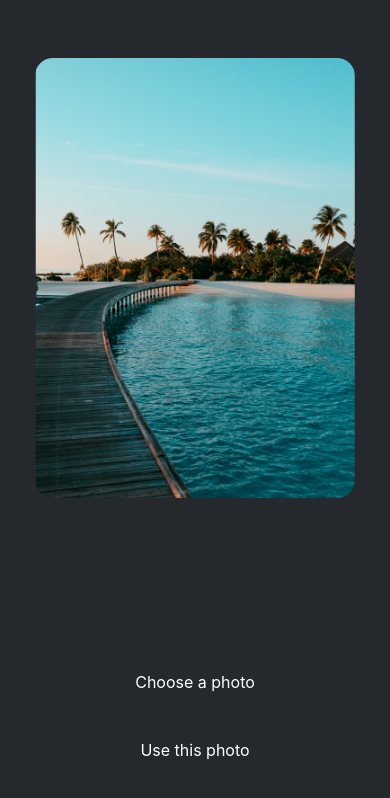
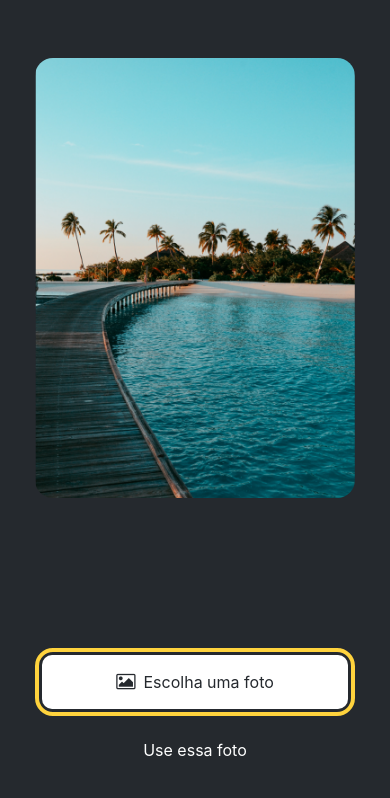
Before and after one commit to VMarquesin/StickerSmash, a React Native app: screen / in a window 390 px wide. Shown: the top 798 px of the page. Built offline with nearby package versions, Linux system fonts and the light colour scheme.

Commit message:
atualização

```diff
--- a/App.js
+++ b/App.js
@@ -3,21 +3,68 @@ import { StyleSheet, Text, View, Image } from "react-native";
 
 import ImageViewer from "./components/ImageViewer";
 import Button from "./components/Button";
+import * as ImagePicker from "expo-image-picker";
+import { useState } from "react";
 
 const PlaceholderImage = require("./assets/images/background-image.png");
 
 export default function App() {
+   const [showAppOptions, setShowAppOptions] = useState(false);
+
+   const [selectedImage, setSelectedImage] = useState(null);
+
+   const pickImageAsync = async () => {
+      let result = await ImagePicker.launchImageLibraryAsync({
+         allowEditing: true,
+         quality: 1,
+      });
+      if (!result.canceled) {
+         setSelectedImage(result.assets[0].uri);
+         setShowAppOptions(true);
+      } else {
+         alert("Você não selecionou uma imagem.");
+      }
+   };
+   const onReset = () => {
+      setShowAppOptions(false);
+   };
+
+   const onAddSticker = () => {};
+
+   const onSaveImageAsync = async () => {};
    return (
       <View style={styles.container}>
-         {/* <Text style={{ color: "#fff" }}>Hello world!</Text> */}
          <View style={styles.imageContainer}>
-            <ImageViewer placeholderImageSource={PlaceholderImage} />
-            {/* <ImageViewer source={PlaceholderImage} style={styles.image} /> */}
+            <ImageViewer
+               placeholderImageSource={PlaceholderImage}
+               selectedImage={selectedImage}
+            />
          </View>
-         <View style={styles.footerContainer}>
-            <Button label="Choose a photo" />
-            <Button label="Use this photo" />
-         </View>
+         {showAppOptions ? (
+            <View style={styles.optionsContainer}>
+               <View style={styles.optionsRow}>
+                  <IconButton icon="refresh" label="Reset" onPress={onReset} />
+                  <CircleButton onPress={onAddSticker} />
+                  <IconButton
+                     icon="save-alt"
+                     label="Save"
+                     onPress={onSaveImageAsync}
+                  />
+               </View>
+            </View>
+         ) : (
+            <View style={styles.footerContainer}>
+               <Button
+                  theme="primary"
+                  label="Escolha uma foto"
+                  onPress={pickImageAsync}
+               />
+               <Button
+                  label="Use essa foto"
+                  onPress={() => setShowAppOptions(true)}
+               />
+            </View>
+         )}
          <StatusBar style="auto" />
       </View>
    );
@@ -43,9 +90,18 @@ const styles = StyleSheet.create({
       flex: 1 / 3,
       alignItems: "center",
    },
+   optionsContainer: {
+      position: "absolute",
+      bottom: 80,
+   },
+   optionsRow: {
+      alignItems: "center",
+      flexDirection: "row",
+   },
    //  image: {
    //     width: 320,
    //     height: 440,
    //     borderRadius: 18,
    //  },
 });
+// modal emoji
--- a/components/Button.js
+++ b/components/Button.js
@@ -1,11 +1,39 @@
 import { StyleSheet, View, Pressable, Text } from "react-native";
+import FontAwesome from "@expo/vector-icons/FontAwesome";
 
-export default function Button({ label }) {
+export default function Button({ label, theme, onPress }) {
+   if (theme === "primary") {
+      return (
+         <View
+            style={[
+               styles.buttonContainer,
+               { borderWidth: 4, borderColor: "#ffd33d", borderRadius: 18 },
+            ]}
+         >
+            <Pressable
+               style={[styles.button, { backgroundColor: "#fff" }]}
+               onPress={onPress}
+               // onPress={() => alert("você pressionou o botão.")}
+            >
+               <FontAwesome
+                  name="picture-o"
+                  size={18}
+                  color="#25292e"
+                  style={styles.buttonIcon}
+               />
+               <Text style={[styles.buttonLabel, { color: "#25292e" }]}>
+                  {label}
+               </Text>
+            </Pressable>
+         </View>
+      );
+   }
    return (
       <View style={styles.buttonContainer}>
          <Pressable
             style={styles.button}
-            onPress={() => alert("You pressed a button.")}
+            onPress={onPress}
+            // onPress={() => alert("Você pressionou o botão.")}
          >
             <Text style={styles.buttonLabel}>{label}</Text>
          </Pressable>
--- a/components/ImageViewer.js
+++ b/components/ImageViewer.js
@@ -1,7 +1,11 @@
 import { StyleSheet, Image } from "react-native";
 
-export default function ImageViewer({ placeholderImageSource }) {
-   return <Image source={placeholderImageSource} style={styles.image} />;
+export default function ImageViewer({ placeholderImageSource, selectedImage }) {
+   const imageSource = selectedImage
+      ? { uri: selectedImage }
+      : placeholderImageSource;
+
+   return <Image source={imageSource} style={styles.image} />;
 }
 
 const styles = StyleSheet.create({
--- a/package.json
+++ b/package.json
@@ -12,7 +12,9 @@
     "expo": "~51.0.24",
     "expo-status-bar": "~1.12.1",
     "react": "18.2.0",
-    "react-native": "0.74.3"
+    "react-native": "0.74.3",
+    "@expo/vector-icons": "^14.0.2",
+    "expo-image-picker": "~15.0.7"
   },
   "devDependencies": {
     "@babel/core": "^7.20.0"
```
Also changed, not shown: components/BotaoIcone.js (added, +22 -0 lines), components/CircleButton.js (added, +31 -0 lines), 1 other file (tests, documents, lock files or other folders).
